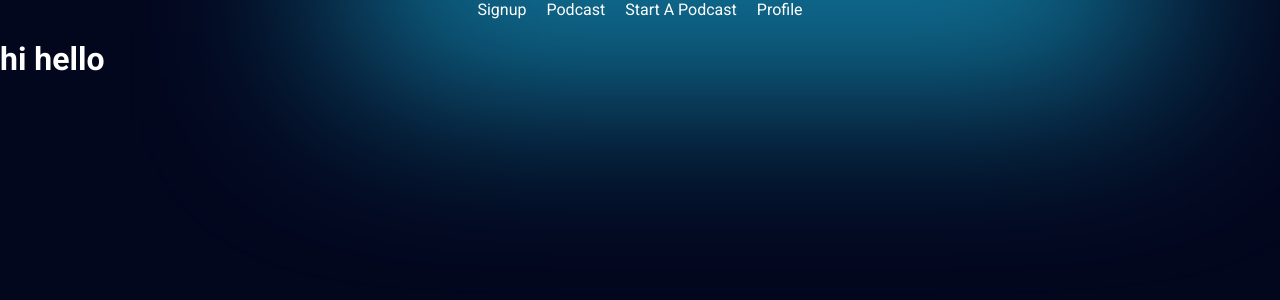
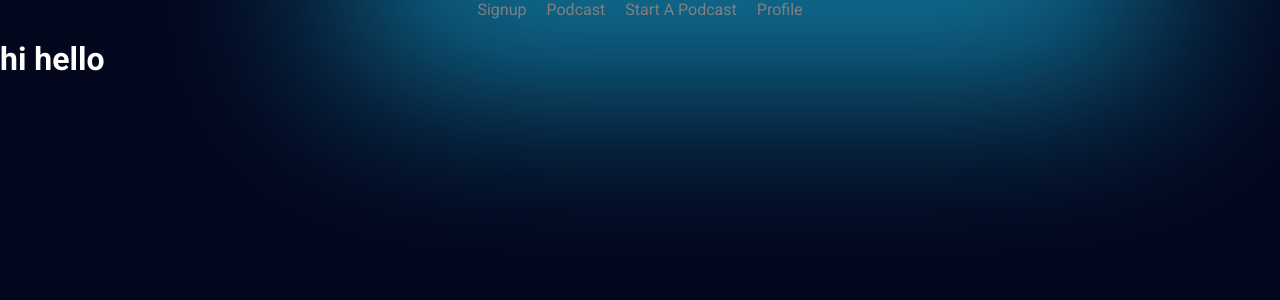
Before and after one commit to KgomotsoMacyy/DJS11_Podcast-Final-Project, a React (Vite) app: page / in a window 1280 px wide. Shown: the top 300 px of the page. Built offline with nearby package versions, Linux system fonts and the light colour scheme.

Commit message:
Update Header styles: change link color to grey, add top property to blurred background

```diff
--- a/src/components/Header/styles.css
+++ b/src/components/Header/styles.css
@@ -13,7 +13,7 @@
 }
 
 .links a{
-    color:var(--white);
+    color: grey;
     text-decoration: none !important;
 }
 
@@ -32,5 +32,6 @@
     margin: auto;
     background: #18B2DE;
     filter: blur(100px);
-    z-index: -1
+    z-index: -1;
+    top: -100px;
 }
```
